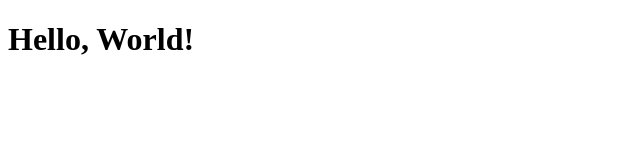
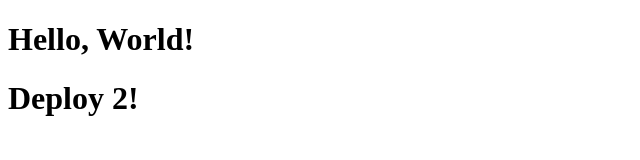
Before and after one commit to kailash-qfx/new, a plain HTML site: page index.html in a window 1280 px wide. Shown: the whole page, without its empty margins (0-640 px from the left). Drawn offline with Linux system fonts and the light colour scheme.

Commit message:
first commit1

```diff
--- a/index.html
+++ b/index.html
@@ -7,5 +7,6 @@
 </head>
 <body>
     <h1>Hello, World!</h1>
+  <h1>Deploy 2!</h1>
 </body>
 </html>
```
